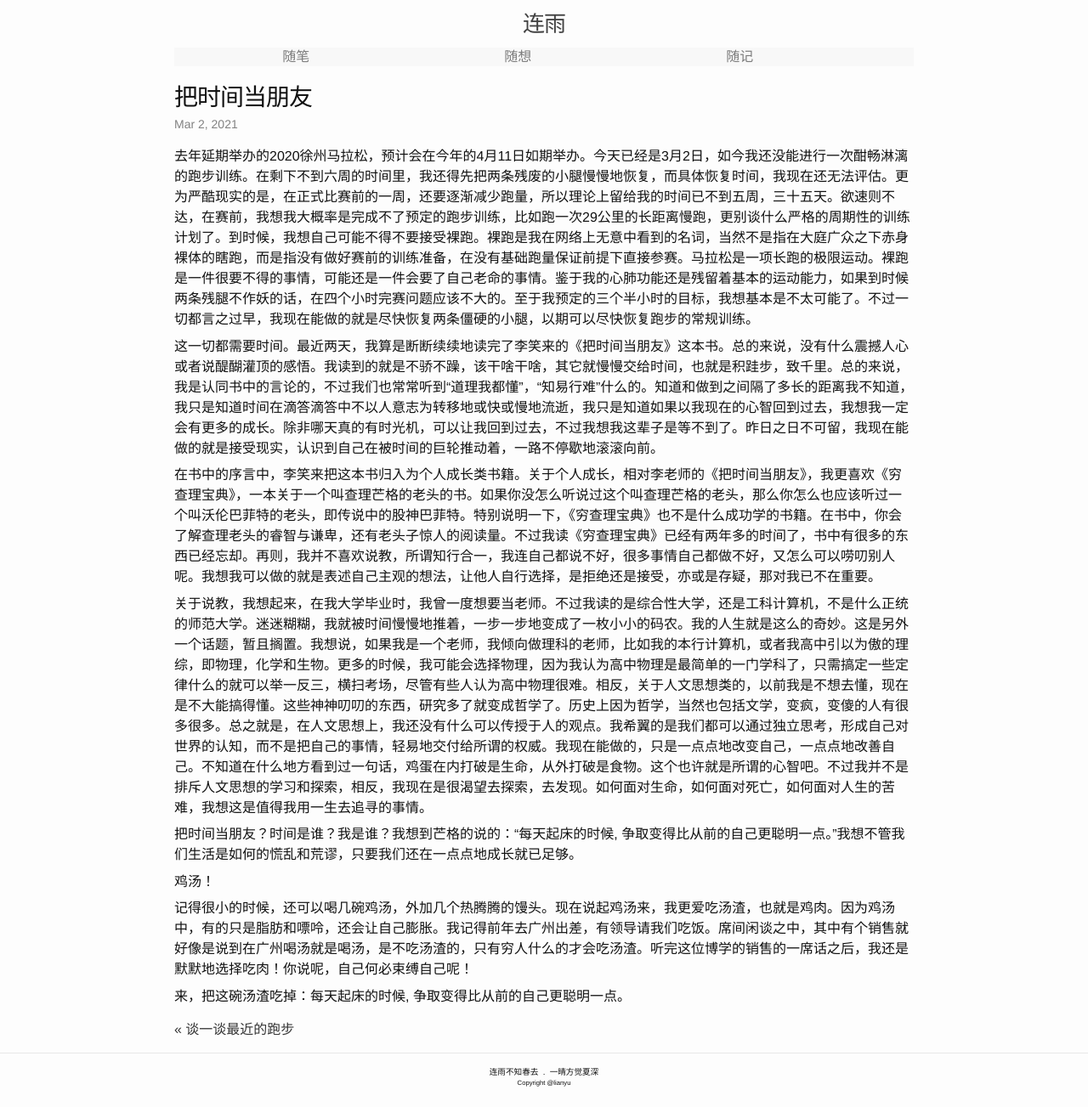
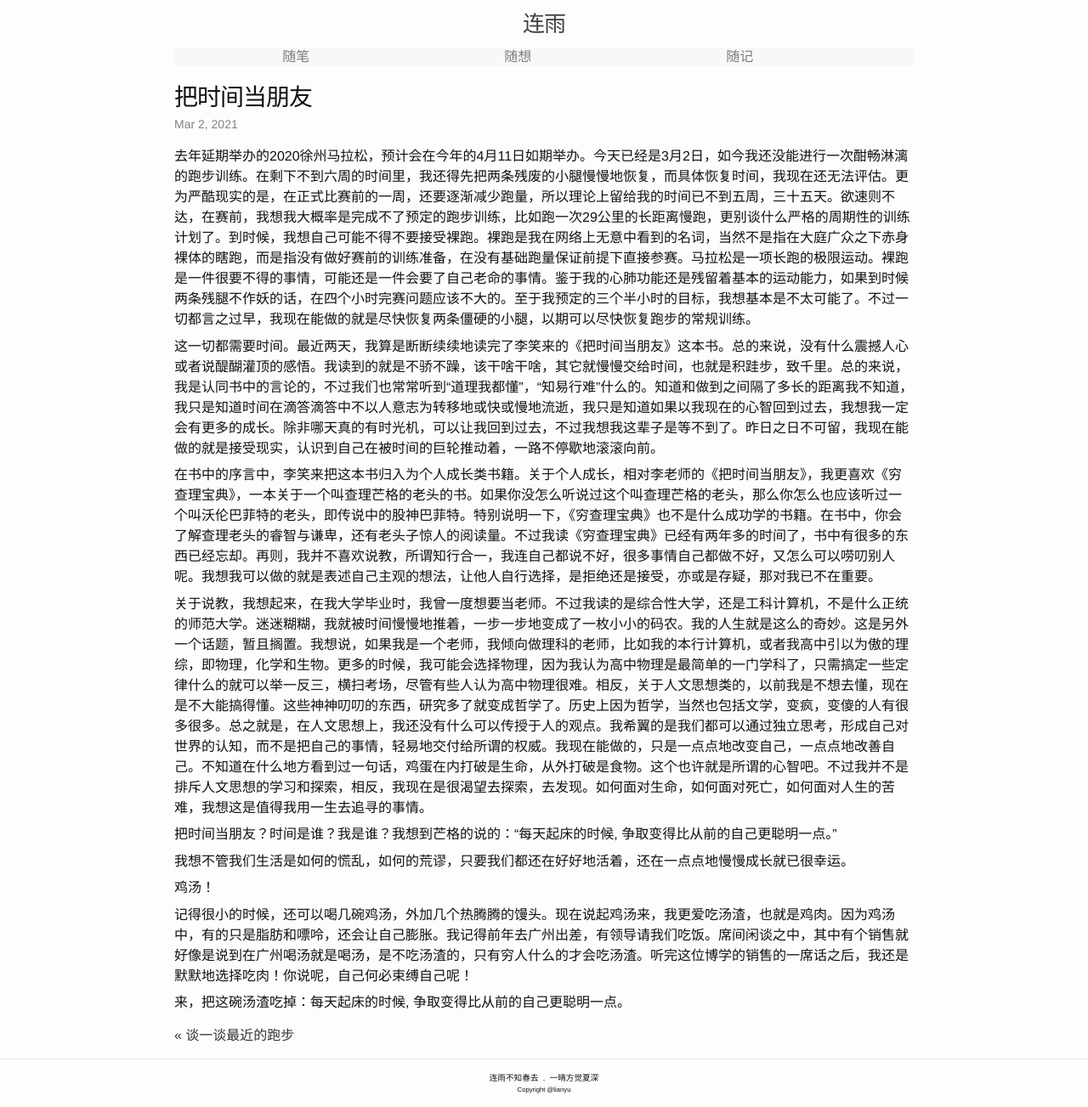
Before and after one commit to lianyu1115/lianyu, a Jekyll site: the page built from _essays/2021-03-02-把时间当朋友.md, in a window 1280 px wide. Shown: the whole page at 85% size. Built offline with Jekyll 4.4.1, drawn with Linux system fonts in a browser that asks for light colours.

Commit message:
Update 2021-03-02-把时间当朋友.md

```diff
--- a/_essays/2021-03-02-把时间当朋友.md
+++ b/_essays/2021-03-02-把时间当朋友.md
@@ -14,7 +14,9 @@ tags: ''
 
 关于说教，我想起来，在我大学毕业时，我曾一度想要当老师。不过我读的是综合性大学，还是工科计算机，不是什么正统的师范大学。迷迷糊糊，我就被时间慢慢地推着，一步一步地变成了一枚小小的码农。我的人生就是这么的奇妙。这是另外一个话题，暂且搁置。我想说，如果我是一个老师，我倾向做理科的老师，比如我的本行计算机，或者我高中引以为傲的理综，即物理，化学和生物。更多的时候，我可能会选择物理，因为我认为高中物理是最简单的一门学科了，只需搞定一些定律什么的就可以举一反三，横扫考场，尽管有些人认为高中物理很难。相反，关于人文思想类的，以前我是不想去懂，现在是不大能搞得懂。这些神神叨叨的东西，研究多了就变成哲学了。历史上因为哲学，当然也包括文学，变疯，变傻的人有很多很多。总之就是，在人文思想上，我还没有什么可以传授于人的观点。我希翼的是我们都可以通过独立思考，形成自己对世界的认知，而不是把自己的事情，轻易地交付给所谓的权威。我现在能做的，只是一点点地改变自己，一点点地改善自己。不知道在什么地方看到过一句话，鸡蛋在内打破是生命，从外打破是食物。这个也许就是所谓的心智吧。不过我并不是排斥人文思想的学习和探索，相反，我现在是很渴望去探索，去发现。如何面对生命，如何面对死亡，如何面对人生的苦难，我想这是值得我用一生去追寻的事情。
 
-把时间当朋友？时间是谁？我是谁？我想到芒格的说的：“每天起床的时候, 争取变得比从前的自己更聪明一点。”我想不管我们生活是如何的慌乱和荒谬，只要我们还在一点点地成长就已足够。
+把时间当朋友？时间是谁？我是谁？我想到芒格的说的：“每天起床的时候, 争取变得比从前的自己更聪明一点。”
+
+我想不管我们生活是如何的慌乱，如何的荒谬，只要我们都还在好好地活着，还在一点点地慢慢成长就已很幸运。
 
 鸡汤！
 
```
